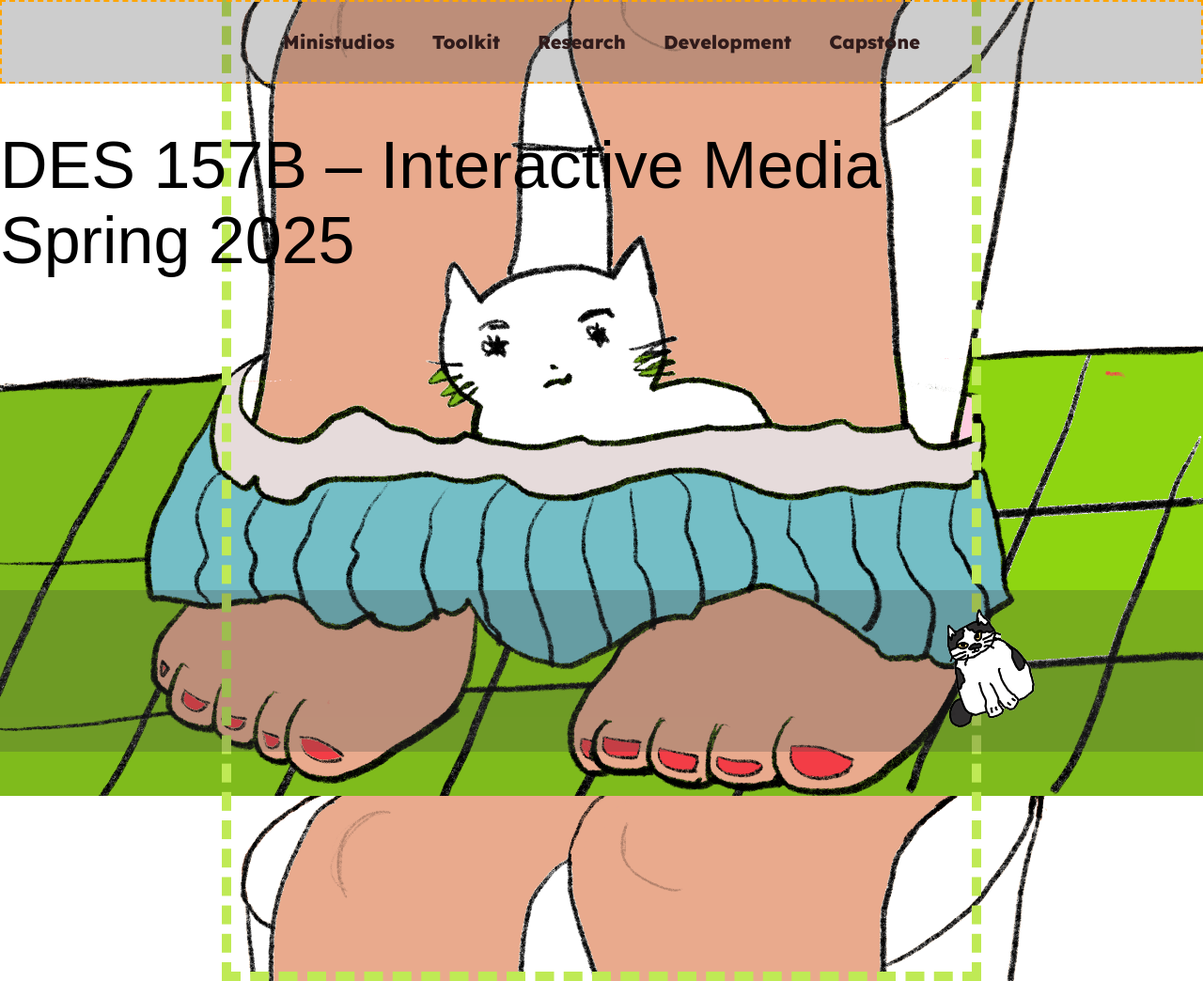
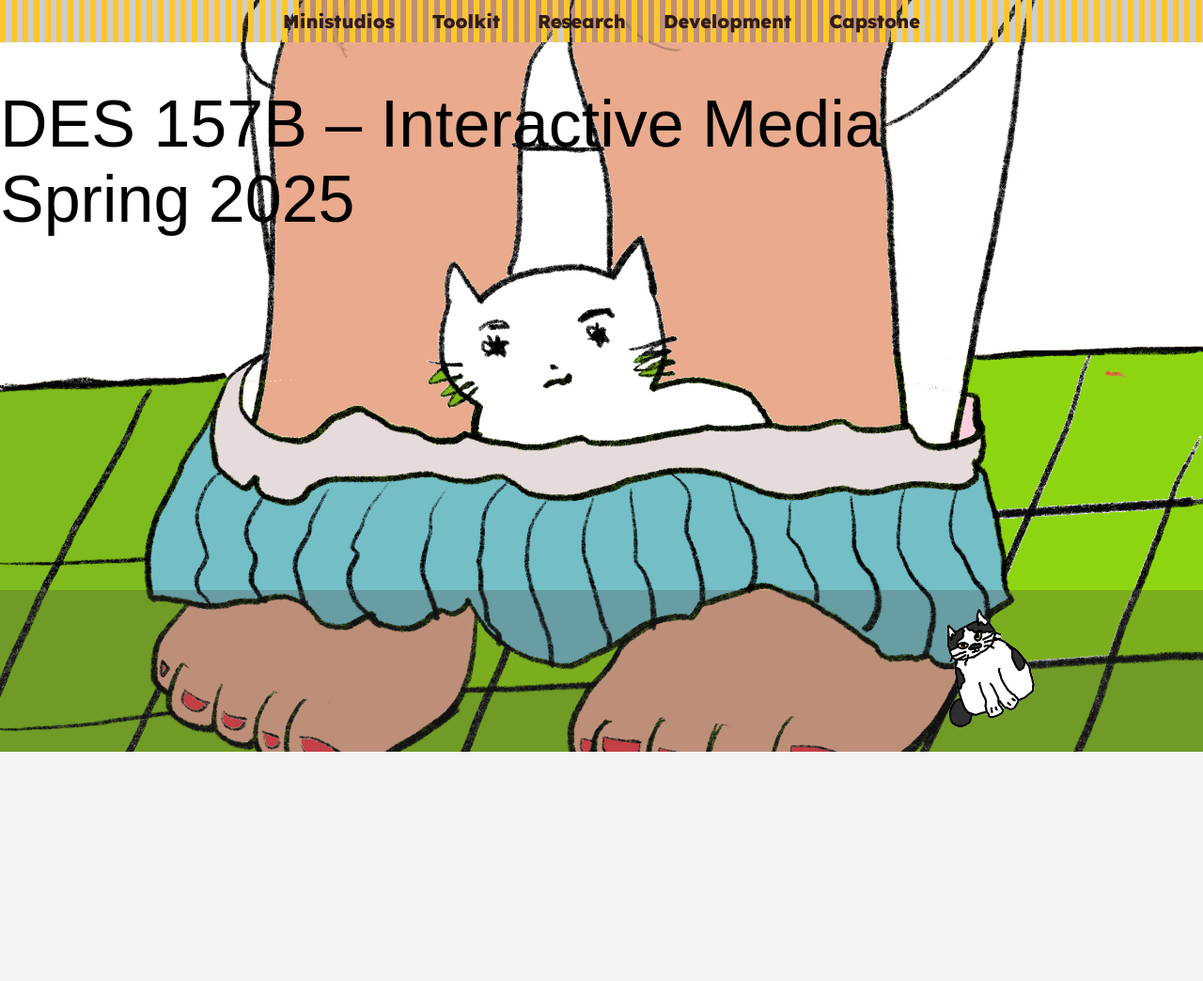
Before and after one commit to Tinygod716/des157B, a plain HTML site: page index.html in a window 1280 px wide. Shown: the whole page at 94% size. After the commit the page ends 800 px from the top, so only its background shows below. Drawn offline with Linux system fonts and the light colour scheme; a web font is replaced by a local one.

Commit message:
index.html

```diff
--- a/style.css
+++ b/style.css
@@ -35,17 +35,34 @@ body {
   align-items: center;
   list-style-type:none;
   gap: 20px;
-  border: orange;
+  border: 10px dashed rgb(254, 199, 48);
   border-style: dashed;
-  border-width: 2px;
   background-color:#41414143;
   padding: 30px 0;
   margin-top: 0;
   font-family: "Lexend Deca", sans-serif;
-
+  animation: borderMove 1s linear infinite;
   font-weight: 800;
   font-style: normal;
   font-size: 20PX;
+}
+
+@keyframes borderMove {
+  0% {
+    background-position: 0 0;
+  }
+  100% {
+    background-position: 100% 0;
+  }
+}
+
+.dropdown > ul {
+  background-image: linear-gradient(90deg, #ffc72c 50%, transparent 50%);
+  background-size: 12px 100%;
+  background-repeat: repeat-x;
+  background-position: 0 0;
+  border: none; /* 使用 background 实现 dashed 效果 */
+  padding: 10px;
 }
 
 .dropdown a:hover {
@@ -106,24 +123,3 @@ footer img:hover {
     cursor: pointer;
 
 }
-
-#Navlist::before {
-  content: "";
-  position: absolute;
-  top: -4px;
-  left: -4px;
-  right: -4px;
-  bottom: -4px;
-  border: 10px dashed rgb(191, 234, 85);
-  animation: rotateBorder 4s linear infinite;
-  z-index: -1;
-}
-
-@keyframes rotateBorder {
-  0% {
-    transform: rotate(0deg);
-  }
-  100% {
-    transform: rotate(360deg);
-  }
-}
```
Also changed, not shown: 1 other file.
